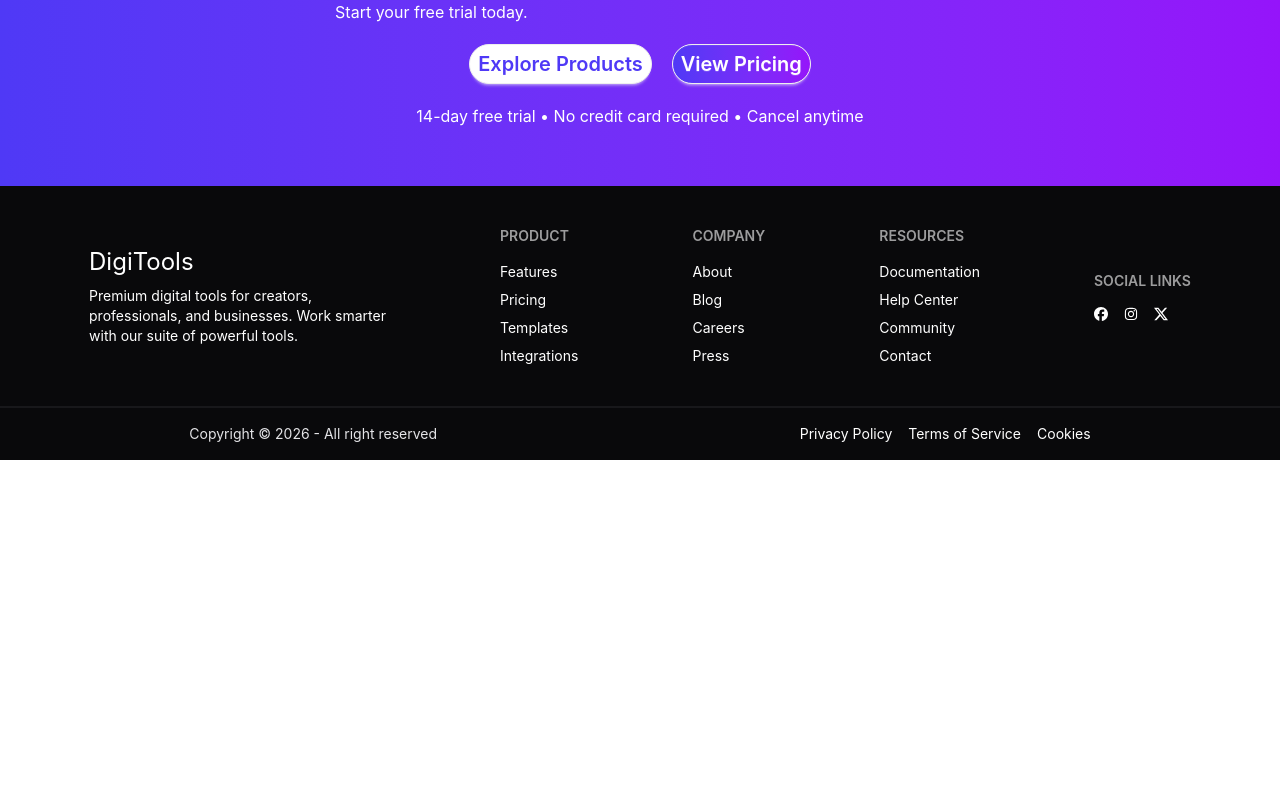
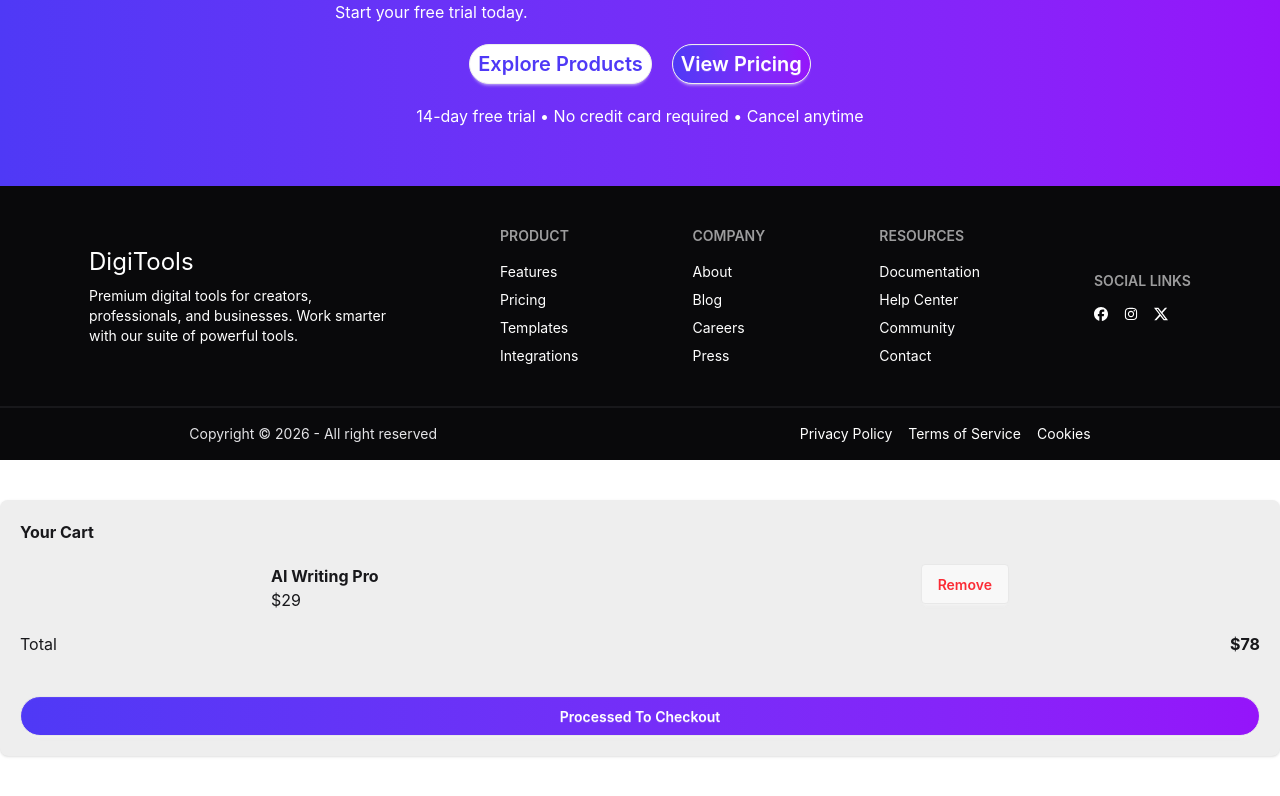
Before and after one commit to sabbir404e/DigiTools, a React (Vite) app: page / in a window 1280 px wide. Shown: the part 2167-2963 px from the top of the page. Before the commit the page ends 2627 px from the top, so only its background shows below. Built offline with nearby package versions, Linux system fonts and the light colour scheme.

Commit message:
cart complete

```diff
--- a/src/App.jsx
+++ b/src/App.jsx
@@ -5,6 +5,7 @@ import Steps from './components/steps/Steps';
 import Ready from './components/ready/Ready';
 import Footer from './components/footer/Footer';
 import Tools from './components/tools/Tools';
+import Cart from './components/cart/Cart';
 
 function App() {
 
@@ -16,6 +17,7 @@ function App() {
       <Steps></Steps>
       <Ready></Ready>
       <Footer></Footer>
+      <Cart></Cart>
     </>
   )
 }
--- /dev/null
+++ b/src/components/cart/Cart.jsx
@@ -0,0 +1,36 @@
+import React from 'react';
+
+const Cart = () => {
+    return (
+        <div className='bg-base-300 shadow-sm flex flex-col mx-auto rounded-lg m-10'>
+            <h2 className='font-bold p-5'>Your Cart</h2>
+            <div>
+
+                <div className='flex justify-around'>
+                <div>
+                    <img src="" alt="" />
+                    <h3 className='font-bold'>AI Writing Pro</h3>
+                     <h4>$29</h4>
+                </div>
+                <div>
+                   <button className='btn text-red-500'>Remove</button>
+                </div>
+                </div>
+
+                <div className='flex justify-between p-5'>
+                    <div><h4>Total</h4></div>
+                    <div><p className='font-bold'>$78</p></div>
+                </div>
+
+            </div>
+                <div className='p-5'>
+                    <button className='btn w-full text-white bg-linear-to-r from-[#4f39f6] to-[#9514fa] rounded-full'>Processed To Checkout</button>
+                </div>
+             <div>
+
+             </div>
+        </div>
+    );
+};
+
+export default Cart;
```
